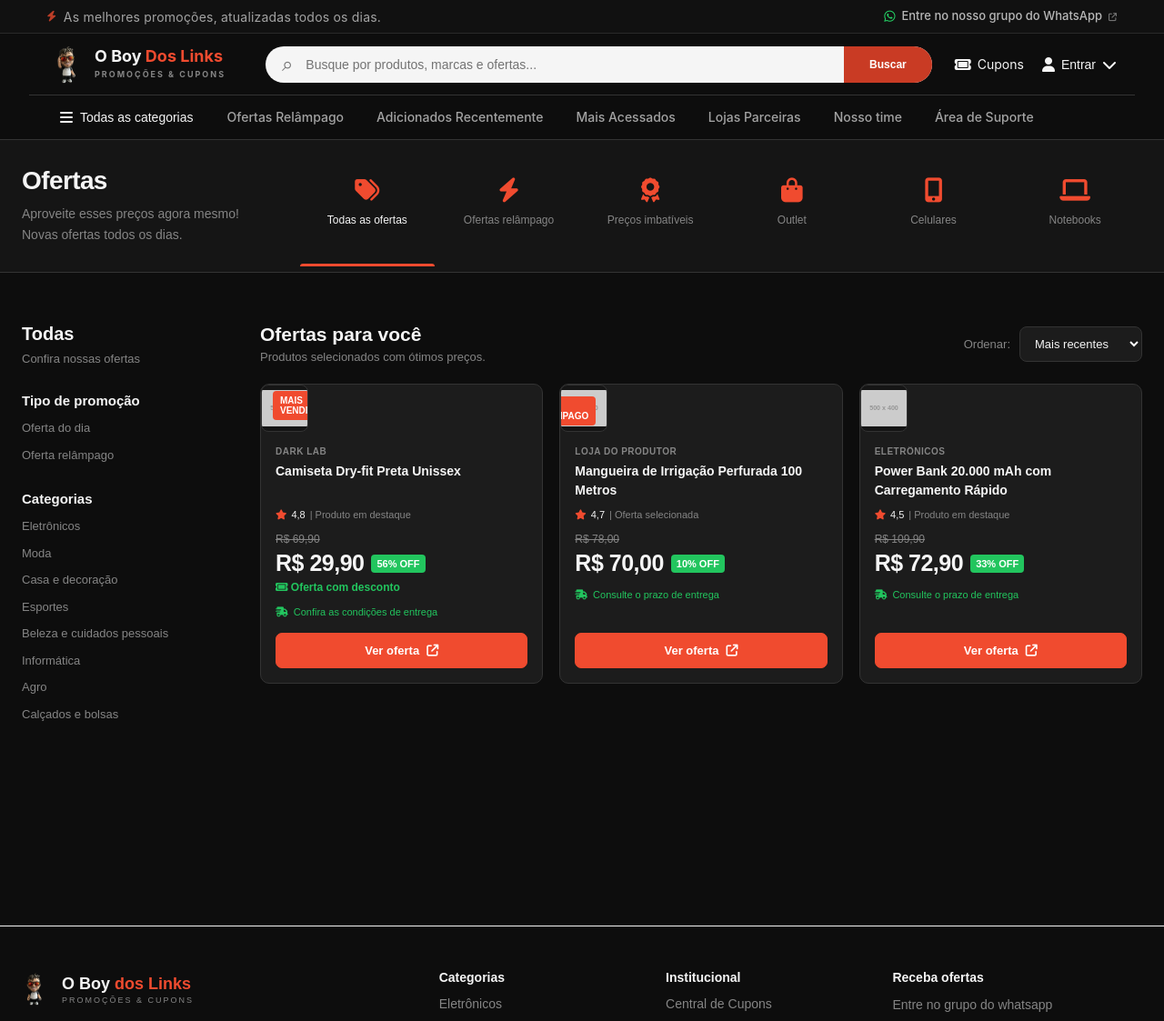
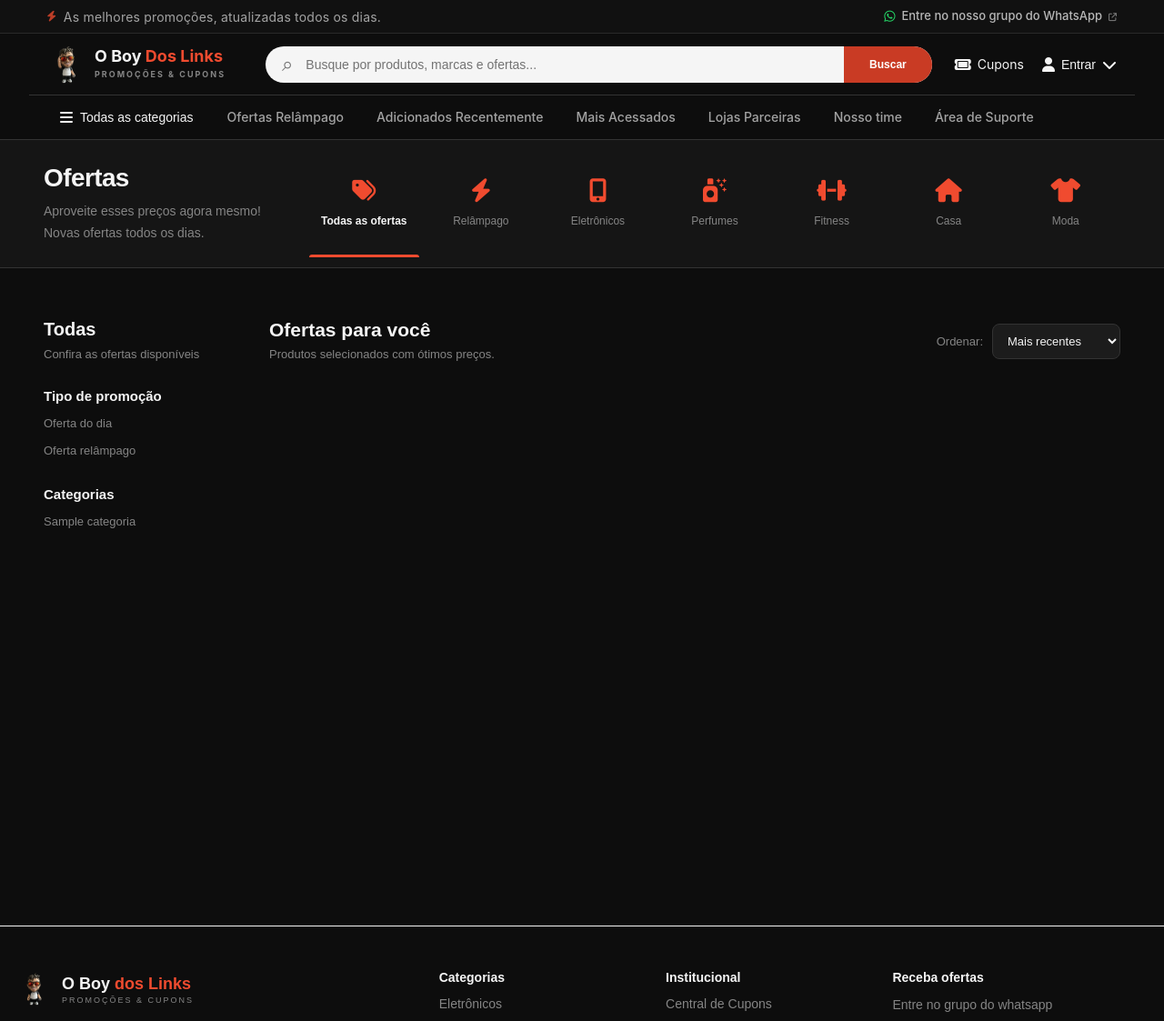
Before and after one commit to brunohro/Plataforma-o-boy-dos-links, a Django app: page /ofertas/ in a window 1280 px wide. Shown: the top 1123 px of the page at 91% size. Run offline with Django 5.2, Linux system fonts and the light colour scheme; tables that the repository leaves empty hold one stand-in row (values such as "Sample post"); grey boxes labelled with a size stand in for pictures from a placeholder-image service; some libraries are stand-ins or nearby versions.

Commit message:
Desenvolvendo página de ofertas e filtrando por ofertas relâmpagos e todas as ofertas

```diff
--- a/plataforma/static/css/ver-tudo.css
+++ b/plataforma/static/css/ver-tudo.css
@@ -1,95 +1,137 @@
 
 /* ========================================
    PÁGINA DE OFERTAS
+   O BOY DOS LINKS
 ======================================== */
 
 .offers-page {
+  width: 100%;
+  min-height: 100vh;
   background: var(--background);
   color: var(--text-primary);
-  min-height: 100vh;
 }
 
 
 /* ========================================
-   CABEÇALHO E CATEGORIAS
+   CABEÇALHO — FUNDO EM LARGURA TOTAL
 ======================================== */
 
 .offers-header {
-  display: flex;
-  align-items: center;
-  gap: 36px;
-
-  padding: 28px max(24px, calc((100% - 1440px) / 2));
+  width: 100%;
   background: var(--surface);
   border-bottom: 1px solid var(--border);
 }
 
+.offers-header-container {
+  display: flex;
+  align-items: center;
+  gap: 32px;
+
+  width: 100%;
+  max-width: 1216px;
+  min-height: 140px;
+
+  margin: 0 auto;
+  padding: 20px 16px;
+}
+
+
+/* ========================================
+   TÍTULO DO CABEÇALHO
+======================================== */
+
 .offers-heading {
-  flex: 0 0 270px;
+  flex: 0 0 260px;
+  min-width: 0;
 }
 
 .offers-heading h1 {
   margin: 0 0 8px;
+
+  color: var(--text-primary);
   font-size: 28px;
   font-weight: 800;
+  line-height: 1.2;
 }
 
 .offers-heading p,
 .offers-heading span {
   display: block;
   margin: 0;
+
   color: var(--text-muted);
   font-size: 14px;
   line-height: 1.7;
 }
 
+
+/* ========================================
+   NAVEGAÇÃO DE CATEGORIAS
+======================================== */
+
 .offers-nav {
   display: flex;
+  flex: 1;
   align-items: stretch;
   justify-content: space-between;
   gap: 8px;
-  flex: 1;
+
   min-width: 0;
 }
 
 .offer-nav-item {
   position: relative;
+
   display: flex;
   flex: 1;
-  min-width: 82px;
   flex-direction: column;
   align-items: center;
   justify-content: center;
   gap: 12px;
 
-  padding: 8px 10px 16px;
+  min-width: 0;
+  padding: 12px 6px;
 
   color: var(--text-muted);
+  font-size: 12px;
+  line-height: 1.4;
+  text-align: center;
   text-decoration: none;
-  text-align: center;
-  font-size: 12px;
 
-  transition: color 0.2s ease;
+  transition:
+    color 0.2s ease,
+    background-color 0.2s ease;
 }
 
 .offer-nav-item i {
   color: var(--primary);
-  font-size: 27px;
+  font-size: 26px;
+  transition: transform 0.2s ease;
 }
 
-.offer-nav-item:hover,
+.offer-nav-item:hover {
+  color: var(--text-primary);
+}
+
+.offer-nav-item:hover i {
+  transform: translateY(-2px);
+}
+
 .offer-nav-item.active {
   color: var(--text-primary);
+  font-weight: 600;
 }
 
 .offer-nav-item.active::after {
   content: "";
+
   position: absolute;
   right: 0;
-  bottom: -28px;
+  bottom: -20px;
   left: 0;
 
   height: 3px;
+
   border-radius: 4px 4px 0 0;
   background: var(--primary);
 }
@@ -101,18 +143,20 @@
 
 .offers-layout {
   display: grid;
-  grid-template-columns: 230px minmax(0, 1fr);
-  gap: 32px;
+  grid-template-columns: 220px minmax(0, 1fr);
+  align-items: start;
+  gap: 28px;
 
   width: 100%;
-  max-width: 1440px;
+  max-width: 1216px;
+
   margin: 0 auto;
-  padding: 32px 24px 60px;
+  padding: 32px 16px 60px;
 }
 
 
 /* ========================================
-   FILTROS LATERAIS
+   BARRA LATERAL
 ======================================== */
 
 .offers-sidebar {
@@ -155,16 +206,19 @@
   line-height: 1.5;
   text-decoration: none;
 
-  transition: color 0.2s ease;
+  transition:
+    color 0.2s ease,
+    padding-left 0.2s ease;
 }
 
 .filter-link:hover {
+  padding-left: 4px;
   color: var(--primary);
 }
 
 
 /* ========================================
-   BARRA DE FERRAMENTAS
+   CONTEÚDO DAS OFERTAS
 ======================================== */
 
 .offers-content {
@@ -177,19 +231,30 @@
   justify-content: space-between;
   flex-wrap: wrap;
   gap: 16px;
+
   margin-bottom: 22px;
 }
 
 .offers-toolbar h2 {
   margin: 0 0 5px;
+
+  color: var(--text-primary);
   font-size: 21px;
+  font-weight: 700;
 }
 
 .offers-toolbar p {
   margin: 0;
+
   color: var(--text-muted);
   font-size: 13px;
+  line-height: 1.5;
 }
+
+
+/* ========================================
+   ORDENAÇÃO
+======================================== */
 
 .offers-sort {
   display: flex;
@@ -264,10 +339,12 @@
 
 .offer-image {
   position: relative;
+
   display: flex;
   align-items: center;
   justify-content: center;
 
+  width: 100%;
   aspect-ratio: 1 / 0.95;
   overflow: hidden;
 
@@ -275,8 +352,11 @@
 }
 
 .offer-image img {
+  display: block;
+
   width: 100%;
   height: 100%;
+
   object-fit: contain;
 
   transition: transform 0.3s ease;
@@ -286,19 +366,25 @@
   transform: scale(1.04);
 }
 
+
+/* ========================================
+   ETIQUETAS DAS OFERTAS
+======================================== */
+
 .offer-badge {
   position: absolute;
   bottom: 12px;
   left: 12px;
 
   padding: 5px 8px;
+
   border-radius: 4px;
-
   background: var(--primary);
   color: #FFFFFF;
 
   font-size: 10px;
   font-weight: 800;
+  line-height: 1.3;
 }
 
 .offer-badge-flash {
@@ -319,6 +405,7 @@
   flex-direction: column;
   align-items: flex-start;
 
+  min-width: 0;
   padding: 16px;
 }
 
@@ -335,9 +422,8 @@
 .offer-name {
   display: -webkit-box;
   overflow: hidden;
-  -webkit-box-orient: vertical;
-  -webkit-line-clamp: 2;
 
+  width: 100%;
   min-height: 42px;
   margin: 0 0 10px;
 
@@ -345,7 +431,16 @@
   font-size: 14px;
   font-weight: 600;
   line-height: 1.5;
+
+  -webkit-box-orient: vertical;
+  -webkit-line-clamp: 2;
+  overflow-wrap: anywhere;
 }
+
+
+/* ========================================
+   AVALIAÇÃO
+======================================== */
 
 .offer-rating {
   display: flex;
@@ -354,6 +449,8 @@
   gap: 5px;
 
   margin-bottom: 14px;
+
+  color: var(--text-primary);
   font-size: 11px;
 }
 
@@ -395,18 +493,20 @@
   color: var(--text-primary);
   font-size: 25px;
   font-weight: 800;
+  line-height: 1.2;
   letter-spacing: -0.5px;
 }
 
 .offer-discount {
   padding: 4px 6px;
+
   border-radius: 4px;
-
   background: var(--success);
   color: #FFFFFF;
 
   font-size: 11px;
   font-weight: 800;
+  white-space: nowrap;
 }
 
 .offer-coupon {
@@ -422,7 +522,7 @@
 
 .offer-delivery {
   display: flex;
-  align-items: center;
+  align-items: flex-start;
   gap: 6px;
 
   margin-bottom: 14px;
@@ -430,6 +530,10 @@
   color: var(--success);
   font-size: 11px;
   line-height: 1.5;
+}
+
+.offer-delivery i {
+  margin-top: 2px;
 }
 
 
--- a/plataforma/templates/plataforma/components/card_ofertas_relampago.html
+++ b/plataforma/templates/plataforma/components/card_ofertas_relampago.html
@@ -11,7 +11,7 @@
                 <h2>Ofertas Relâmpago</h2>
             </div>
 
-            <a href="{% url 'ofertas' %}" class="featured-coupons__view-all">
+            <a href="{% url 'ofertas_relampago' %}" class="featured-coupons__view-all">
                 Ver tudo
                 <i class="fa-solid fa-arrow-right"></i>
             </a>
--- a/plataforma/templates/plataforma/ofertas.html
+++ b/plataforma/templates/plataforma/ofertas.html
@@ -7,45 +7,67 @@
 <section class="offers-page">
 
   <!-- Cabeçalho das categorias -->
-  <header class="offers-header">
-    <div class="offers-heading">
-      <h1>Ofertas</h1>
-      <p>Aproveite esses preços agora mesmo!</p>
-      <span>Novas ofertas todos os dias.</span>
-    </div>
 
-    <nav class="offers-nav" aria-label="Categorias de ofertas">
-      <a href="?tipo=todas" class="offer-nav-item active">
+<header class="offers-header">
+    <div class="offers-header-container">
+
+        <div class="offers-heading">
+        <h1>Ofertas</h1>
+        <p>Aproveite esses preços agora mesmo!</p>
+        <span>Novas ofertas todos os dias.</span>
+        </div>
+
+
+<nav class="offers-nav" aria-label="Categorias de ofertas">
+
+    <a href="{% url 'ofertas' %}"
+       class="offer-nav-item {% if tipo_pagina == 'todas' %}active{% endif %}">
         <i class="fa-solid fa-tags"></i>
         <span>Todas as ofertas</span>
-      </a>
+    </a>
 
-      <a href="?tipo=relampago" class="offer-nav-item">
+    <a href="{% url 'ofertas_relampago' %}"
+       class="offer-nav-item {% if tipo_pagina == 'relampago' %}active{% endif %}">
         <i class="fa-solid fa-bolt"></i>
-        <span>Ofertas relâmpago</span>
-      </a>
+        <span>Relâmpago</span>
+    </a>
 
-      <a href="?tipo=desconto" class="offer-nav-item">
-        <i class="fa-solid fa-award"></i>
-        <span>Preços imbatíveis</span>
-      </a>
+    <a href="?categoria=eletronicos"
+       class="offer-nav-item {% if categoria_atual == 'eletronicos' %}active{% endif %}">
+        <i class="fa-solid fa-mobile-screen-button"></i>
+        <span>Eletrônicos</span>
+    </a>
 
-      <a href="?tipo=outlet" class="offer-nav-item">
-        <i class="fa-solid fa-bag-shopping"></i>
-        <span>Outlet</span>
-      </a>
+    <a href="?categoria=perfumes"
+       class="offer-nav-item {% if categoria_atual == 'perfumes' %}active{% endif %}">
+        <i class="fa-solid fa-spray-can-sparkles"></i>
+        <span>Perfumes</span>
+    </a>
 
-      <a href="?categoria=celulares" class="offer-nav-item">
-        <i class="fa-solid fa-mobile-screen-button"></i>
-        <span>Celulares</span>
-      </a>
+    <a href="?categoria=fitness"
+       class="offer-nav-item {% if categoria_atual == 'fitness' %}active{% endif %}">
+        <i class="fa-solid fa-dumbbell"></i>
+        <span>Fitness</span>
+    </a>
 
-      <a href="?categoria=informatica" class="offer-nav-item">
-        <i class="fa-solid fa-laptop"></i>
-        <span>Notebooks</span>
-      </a>
-    </nav>
-  </header>
+    <a href="?categoria=casa"
+       class="offer-nav-item {% if categoria_atual == 'casa' %}active{% endif %}">
+        <i class="fa-solid fa-house"></i>
+        <span>Casa</span>
+    </a>
+
+    <a href="?categoria=moda"
+       class="offer-nav-item {% if categoria_atual == 'moda' %}active{% endif %}">
+        <i class="fa-solid fa-shirt"></i>
+        <span>Moda</span>
+    </a>
+
+</nav>
+
+
+    </div>
+    </header>
+
 
   <div class="offers-layout">
 
@@ -54,7 +76,7 @@
 
       <div class="filter-heading">
         <h2>Todas</h2>
-        <span>Confira nossas ofertas</span>
+        <span>Confira as ofertas disponíveis</span>
       </div>
 
       <section class="filter-section">
@@ -72,40 +94,15 @@
       <section class="filter-section">
         <h3>Categorias</h3>
 
-        <a href="?categoria=eletronicos" class="filter-link">
-          Eletrônicos
-        </a>
+            {% for categoria in categorias %}
+                <a href="?categoria={{categoria.nome}}" class="filter-link">
+                {{categoria.nome}}
+                </a>
 
-        <a href="?categoria=moda" class="filter-link">
-          Moda
-        </a>
+                {% endfor %}
+      </section>
+    </aside>
 
-        <a href="?categoria=casa" class="filter-link">
-          Casa e decoração
-        </a>
-
-        <a href="?categoria=esportes" class="filter-link">
-          Esportes
-        </a>
-
-        <a href="?categoria=beleza" class="filter-link">
-          Beleza e cuidados pessoais
-        </a>
-
-        <a href="?categoria=informatica" class="filter-link">
-          Informática
-        </a>
-
-        <a href="?categoria=agro" class="filter-link">
-          Agro
-        </a>
-
-        <a href="?categoria=calcados" class="filter-link">
-          Calçados e bolsas
-        </a>
-      </section>
-
-    </aside>
 
     <!-- Área de produtos -->
     <main class="offers-content">
@@ -120,163 +117,104 @@
           <span>Ordenar:</span>
           <select name="ordenacao">
             <option value="recentes">Mais recentes</option>
-            <option value="menor-preco">Menor preço</option>
-            <option value="maior-desconto">Maior desconto</option>
+            <option value="mais-acessados">Mais Acessados</option>
           </select>
         </label>
       </div>
 
       <div class="offers-grid">
 
-        <!-- Produto 1 -->
-        <article class="offer-card">
-          <a href="#" class="offer-image-link">
-            <div class="offer-image">
-              <img
-                src="https://placehold.co/500x400/252525/F5F5F5?text=Camiseta"
-                alt="Camiseta preta"
-                loading="lazy"
-              >
-              <span class="offer-badge">MAIS VENDIDO</span>
-            </div>
-          </a>
+        {% for oferta in ofertas %}
+                    <article class="flash-card">
 
-          <div class="offer-info">
-            <span class="offer-store">DARK LAB</span>
+                <div class="product-image">
 
-            <h3 class="offer-name">
-              Camiseta Dry-fit Preta Unissex
-            </h3>
+                    <span class="discount-badge">
+                        -{{ oferta.desconto|floatformat:0 }}%
+                    </span>
 
-            <div class="offer-rating">
-              <i class="fa-solid fa-star"></i>
-              <span>4,8</span>
-              <span class="offer-muted">| Produto em destaque</span>
-            </div>
+                    <button
+                        type="button"
+                        class="favorite-button"
+                        aria-label="Adicionar aos favoritos"
+                    >
+                        ♡
+                    </button>
 
-            <div class="offer-pricing">
-              <span class="offer-old-price">R$ 69,90</span>
+                    {% if oferta.image_url %}
+                        <img
+                            src="{{ oferta.image_url }}"
+                            alt="{{ oferta.nome_produto }}"
+                        >
+                    {% else %}
+                        <div class="product-image-placeholder">
+                            Sem imagem
+                        </div>
+                    {% endif %}
 
-              <div class="offer-price-row">
-                <span class="offer-price">
-                  R$ 29,90
-                </span>
-                <span class="offer-discount">56% OFF</span>
-              </div>
+                </div>
 
-              <span class="offer-coupon">
-                <i class="fa-solid fa-ticket"></i>
-                Oferta com desconto
-              </span>
-            </div>
 
-            <div class="offer-delivery">
-              <i class="fa-solid fa-truck-fast"></i>
-              Confira as condições de entrega
-            </div>
+                <div class="product-content">
 
-            <a href="#" class="offer-button">
-              Ver oferta
-              <i class="fa-solid fa-arrow-up-right-from-square"></i>
-            </a>
-          </div>
-        </article>
+                    <div class="product-meta">
 
-        <!-- Produto 2 -->
-        <article class="offer-card">
-          <a href="#" class="offer-image-link">
-            <div class="offer-image">
-              <img
-                src="https://placehold.co/500x400/252525/F5F5F5?text=Mangueira"
-                alt="Mangueira de irrigação"
-                loading="lazy"
-              >
-              <span class="offer-badge offer-badge-flash">
-                <i class="fa-solid fa-bolt"></i> RELÂMPAGO
-              </span>
-            </div>
-          </a>
+                        <span class="store-name">
+                            {{ oferta.loja.nome }}
+                        </span>
 
-          <div class="offer-info">
-            <span class="offer-store">LOJA DO PRODUTOR</span>
+                        <span class="product-timer">
+                            Até {{ oferta.data_fim|date:"d/m/Y" }}
+                        </span>
 
-            <h3 class="offer-name">
-              Mangueira de Irrigação Perfurada 100 Metros
-            </h3>
+                    </div>
 
-            <div class="offer-rating">
-              <i class="fa-solid fa-star"></i>
-              <span>4,7</span>
-              <span class="offer-muted">| Oferta selecionada</span>
-            </div>
 
-            <div class="offer-pricing">
-              <span class="offer-old-price">R$ 78,00</span>
+                    <h3 class="product-title">
+                        {{ oferta.nome_produto }}
+                    </h3>
 
-              <div class="offer-price-row">
-                <span class="offer-price">R$ 70,00</span>
-                <span class="offer-discount">10% OFF</span>
-              </div>
-            </div>
 
-            <div class="offer-delivery">
-              <i class="fa-solid fa-truck-fast"></i>
-              Consulte o prazo de entrega
-            </div>
+                    <div class="price-area">
 
-            <a href="#" class="offer-button">
-              Ver oferta
-              <i class="fa-solid fa-arrow-up-right-from-square"></i>
-            </a>
-          </div>
-        </article>
+                        <span class="old-price">
+                            R$ {{ oferta.preco_anterior|floatformat:2 }}
+                        </span>
 
-        <!-- Produto 3 -->
-        <article class="offer-card">
-          <a href="#" class="offer-image-link">
-            <div class="offer-image">
-              <img
-                src="https://placehold.co/500x400/252525/F5F5F5?text=Power+Bank"
-                alt="Carregador portátil"
-                loading="lazy"
-              >
-            </div>
-          </a>
+                        <strong class="current-price">
+                            R$ {{ oferta.preco_atual|floatformat:2 }}
+                        </strong>
 
-          <div class="offer-info">
-            <span class="offer-store">ELETRÔNICOS</span>
+                        <span class="saving">
+                            Economize R$ {{ oferta.economia|floatformat:2 }}
+                        </span>
 
-            <h3 class="offer-name">
-              Power Bank 20.000 mAh com Carregamento Rápido
-            </h3>
+                    </div>
 
-            <div class="offer-rating">
-              <i class="fa-solid fa-star"></i>
-              <span>4,5</span>
-              <span class="offer-muted">| Produto em destaque</span>
-            </div>
 
-            <div class="offer-pricing">
-              <span class="offer-old-price">R$ 109,90</span>
+                    {% if oferta.cupom %}
 
-              <div class="offer-price-row">
-                <span class="offer-price">R$ 72,90</span>
-                <span class="offer-discount">33% OFF</span>
-              </div>
-            </div>
+                    <div class="coupon">
+                        🏷
+                        Cupom {{ oferta.cupom.codigo }}
+                    </div>
 
-            <div class="offer-delivery">
-              <i class="fa-solid fa-truck-fast"></i>
-              Consulte o prazo de entrega
-            </div>
+                    {% endif %}
 
-            <a href="#" class="offer-button">
-              Ver oferta
-              <i class="fa-solid fa-arrow-up-right-from-square"></i>
-            </a>
-          </div>
-        </article>
 
+                    <a
+                        href="{{ oferta.link_afiliado }}"
+                        target="_blank"
+                        rel="noopener noreferrer"
+                        class="offer-button"
+                    >
+                        Ver oferta
+                    </a>
+
+                </div>
+
+            </article>
+            {% endfor %}
       </div>
 
     </main>
--- a/plataforma/urls.py
+++ b/plataforma/urls.py
@@ -7,6 +7,7 @@ urlpatterns = [
     # Público
     path("", views.home, name="index"),
     path("ofertas/", views.ofertas, name="ofertas"),
+    path("ofertas/relampago/",views.ofertas,{"tipo": "relampago"}, name="ofertas_relampago",),
     path("promocoes/", RedirectView.as_view(pattern_name="ofertas", permanent=True)),
     path("login/", views.login_view, name="login"),
     path("cadastro/", views.cadastro, name="cadastro"),
--- a/plataforma/views.py
+++ b/plataforma/views.py
@@ -151,9 +151,26 @@ def cupons_adm(request):
 # CRUD DE OFERTAS
 # =========================================================
 
-def ofertas(request):
+def ofertas(request, tipo="todas"):
     lista = ofertas_ativas_qs().order_by("data_fim")
-    return render(request, "plataforma/ofertas.html", {"ofertas": lista})
+    categorias = Categoria.objects.all()
+
+    categoria_atual = request.GET.get("categoria", "")
+
+    if tipo == "relampago":
+        lista = lista.filter(is_relampago=True)
+
+    if categoria_atual:
+        lista = lista.filter(categoria__id=categoria_atual)
+
+    context = {
+        "ofertas": lista,
+        "categorias": categorias,
+        "tipo_pagina": tipo,
+        "categoria_atual": categoria_atual,
+    }
+
+    return render(request, "plataforma/ofertas.html", context)
 
 @staff_member_required
 @require_POST
```
Also changed, not shown: other parts of plataforma/static/css/ver-tudo.css (+94 -17 lines).
